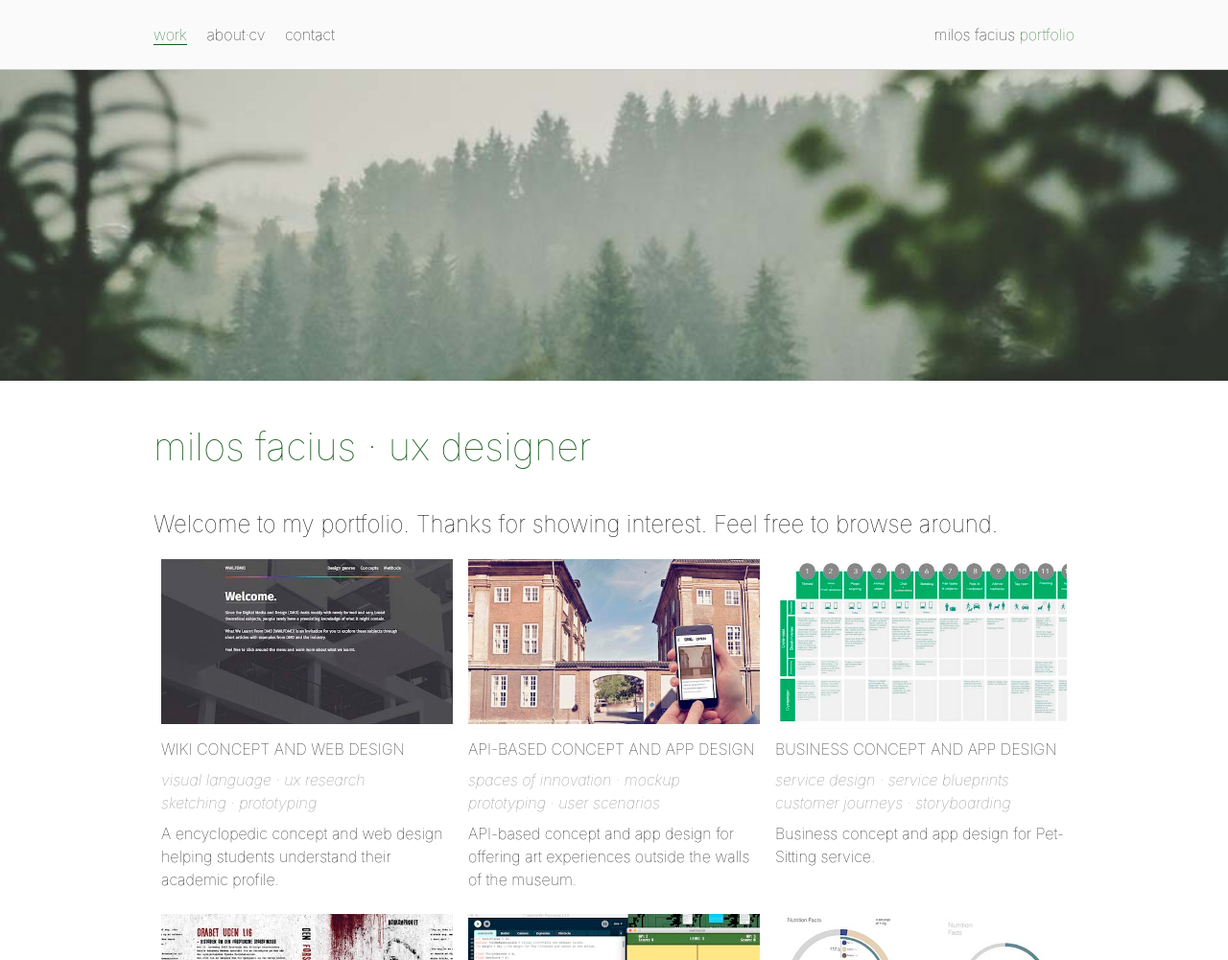
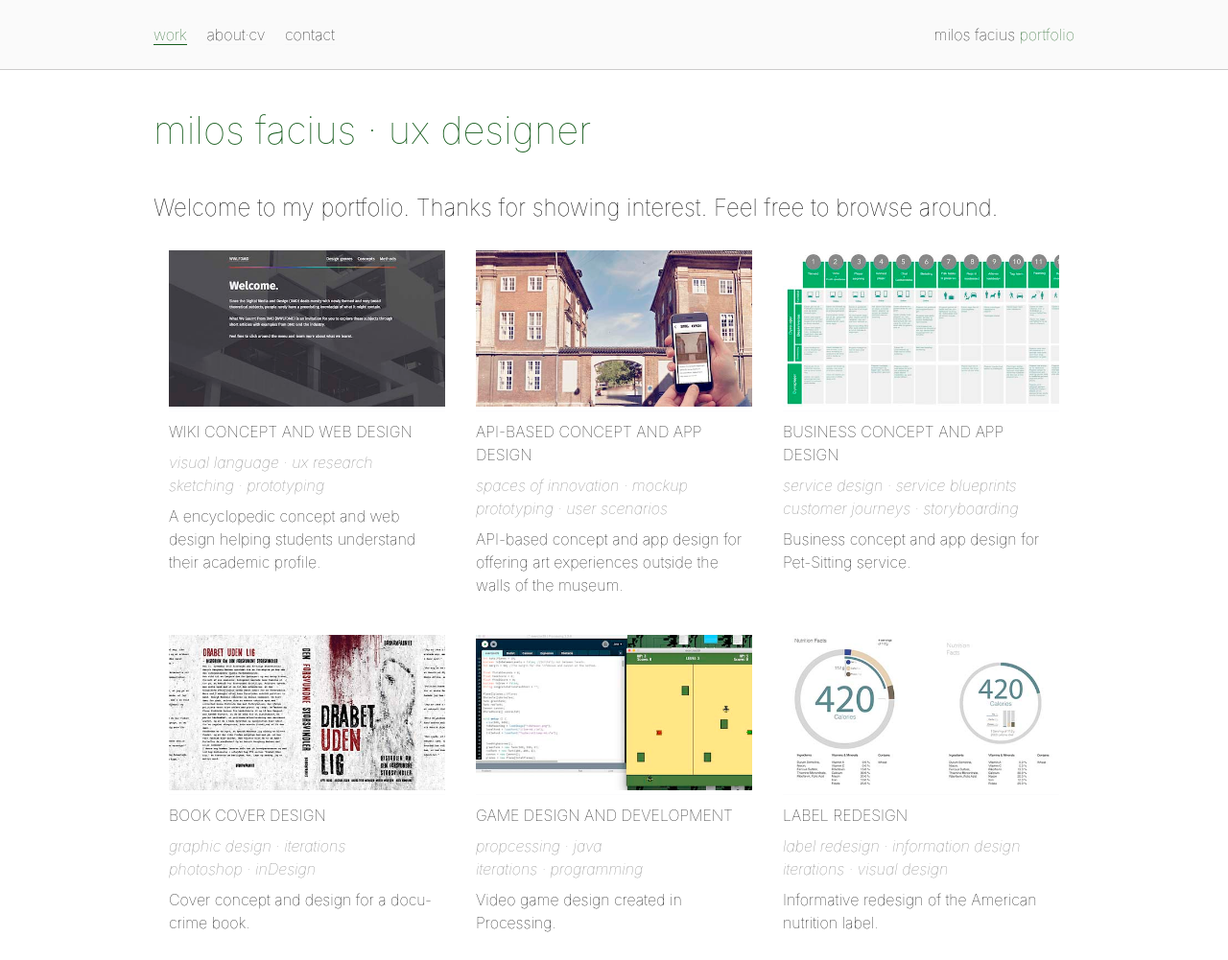
Before and after one commit to milosfacius/MyPortfolio, a plain HTML site: page index.html in a window 1280 px wide. Shown: the top 1001 px of the page at 96% size. Drawn offline with Linux system fonts and the light colour scheme.

```diff
--- a/index.html
+++ b/index.html
@@ -36,10 +36,6 @@
   </nav>
 
   <!--************************ Introduction ************************-->
-
-  <div class="intro-image">
-    <img src="images/cover/forest.jpg" alt="Top picture">
-  </div>
 
   <section>
     <div class="work-introduction">
--- a/style.css
+++ b/style.css
@@ -189,7 +189,7 @@ nav {
 }
 
 .gallery {
-  padding: 0.5rem;
+  padding: 1rem;
   flex: 1;
 
 }
```
